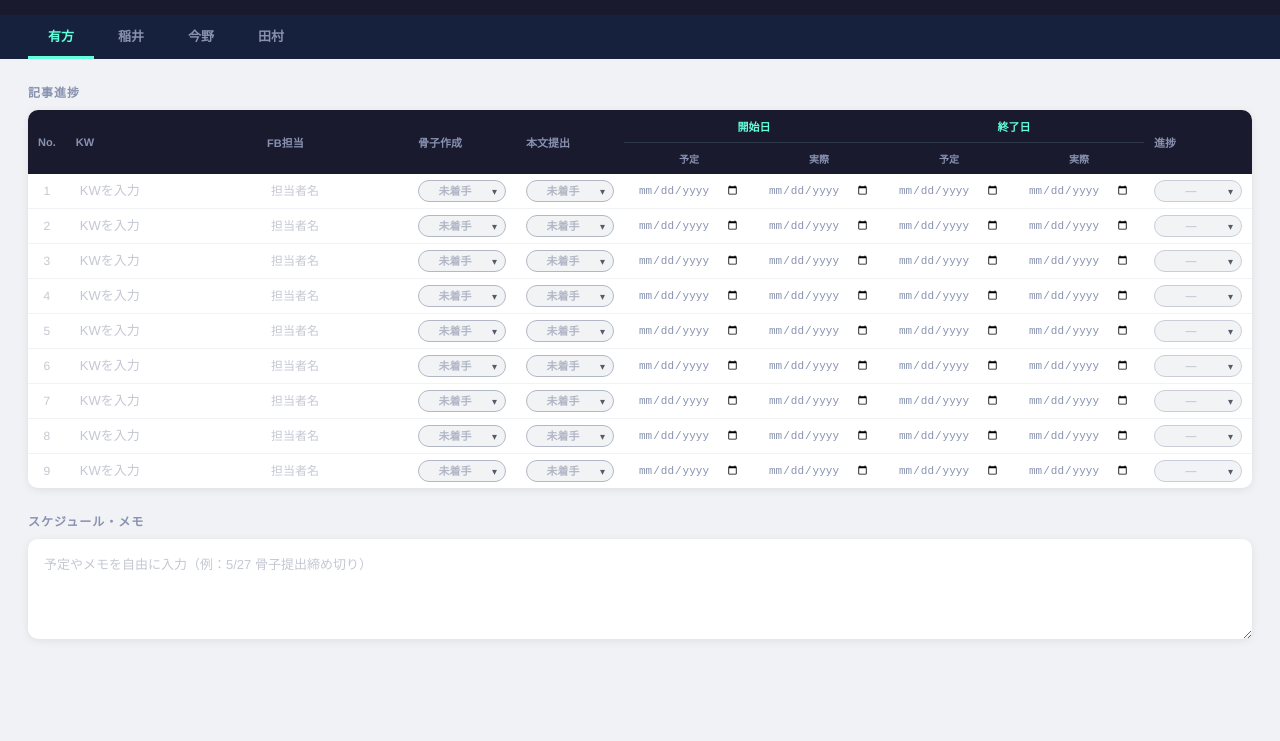
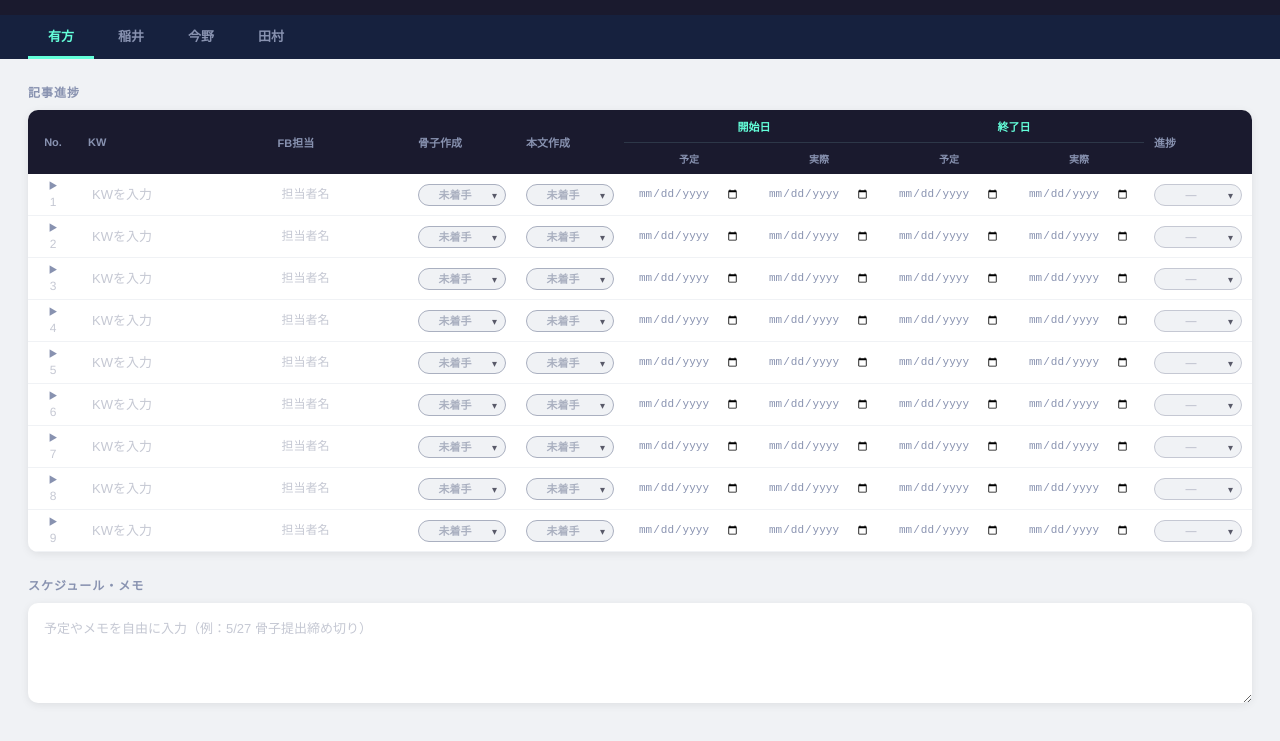
Before and after one commit to plus-moriba/kensyu, a plain HTML site: page index.html in a window 1280 px wide. Shown: the part 47-788 px from the top of the page. Drawn offline with Linux system fonts and the light colour scheme.

Commit message:
骨子作成・本文作成の折りたたみ詳細ステップ追加

```diff
--- a/index.html
+++ b/index.html
@@ -53,11 +53,8 @@
     }
     .sec-heading:first-child { margin-top: 0; }
 
-    .table-wrap {
-      overflow-x: auto;
-      border-radius: 10px;
-      box-shadow: 0 2px 8px rgba(0,0,0,0.08);
-    }
+    /* テーブル */
+    .table-wrap { overflow-x: auto; border-radius: 10px; box-shadow: 0 2px 8px rgba(0,0,0,0.08); }
     table { width: 100%; border-collapse: collapse; background: #fff; }
     thead { background: #1a1a2e; }
     th {
@@ -68,29 +65,42 @@
       color: #8892b0;
       white-space: nowrap;
     }
-    th.group-header {
-      text-align: center;
-      color: #64ffda;
-      border-bottom: 1px solid #2d3748;
-      font-size: 11px;
-    }
-    th.sub-header {
-      text-align: center;
-      color: #8892b0;
-      font-size: 10px;
-      font-weight: 600;
-    }
+    th.group-header { text-align: center; color: #64ffda; border-bottom: 1px solid #2d3748; }
+    th.sub-header { text-align: center; color: #8892b0; font-size: 10px; font-weight: 600; }
+    th.col-no { text-align: center; }
     td {
       padding: 6px 10px;
       border-bottom: 1px solid #f0f2f5;
       vertical-align: middle;
     }
-    tr:last-child td { border-bottom: none; }
-    tbody tr:hover td { background: #fafbfc; }
+    tbody tr:last-child td { border-bottom: none; }
+    tbody tr.main-row:hover td { background: #fafbfc; }
 
-    td.col-no { color: #c5c8d3; font-size: 12px; text-align: center; width: 36px; }
-    th.col-no { text-align: center; }
+    td.col-no {
+      color: #c5c8d3;
+      font-size: 12px;
+      text-align: center;
+      width: 50px;
+    }
 
+    /* 展開トグルボタン */
+    .toggle-btn {
+      display: block;
+      margin: 0 auto 2px;
+      background: none;
+      border: none;
+      cursor: pointer;
+      font-size: 9px;
+      color: #8892b0;
+      padding: 2px 5px;
+      border-radius: 3px;
+      transition: color 0.15s, background 0.15s;
+      line-height: 1;
+    }
+    .toggle-btn:hover { color: #64ffda; background: #1a1a2e; }
+    .toggle-btn.open { color: #64ffda; }
+
+    /* 入力系 */
     .kw-input {
       width: 100%;
       min-width: 160px;
@@ -107,6 +117,21 @@
     .kw-input:focus { border-bottom-color: #64ffda; background: #f8f9fa; }
     .kw-input::placeholder { color: #c5c8d3; font-weight: 400; }
 
+    .fb-input {
+      width: 100%;
+      min-width: 90px;
+      border: none;
+      background: transparent;
+      font-size: 12px;
+      color: #555;
+      outline: none;
+      padding: 2px 4px;
+      border-bottom: 1px solid transparent;
+      transition: border-color 0.15s;
+    }
+    .fb-input:focus { border-bottom-color: #64ffda; background: #f8f9fa; }
+    .fb-input::placeholder { color: #c5c8d3; }
+
     .date-input {
       border: none;
       background: transparent;
@@ -121,10 +146,8 @@
     }
     .date-input:focus { border-bottom-color: #64ffda; color: #1a1a2e; }
 
-    .select-wrap {
-      position: relative;
-      display: inline-block;
-    }
+    /* セレクト */
+    .select-wrap { position: relative; display: inline-block; }
     .select-wrap::after {
       content: '▾';
       position: absolute;
@@ -133,7 +156,6 @@
       transform: translateY(-50%);
       pointer-events: none;
       font-size: 10px;
-      color: inherit;
       opacity: 0.7;
     }
     .status-select {
@@ -148,26 +170,64 @@
       -webkit-appearance: none;
       text-align: center;
       min-width: 88px;
-      opacity: 0.9;
     }
-    .status-select:hover { opacity: 1; }
+    .status-select:hover { opacity: 0.9; }
     .status-select:focus { outline: 2px solid #64ffda; outline-offset: 2px; }
 
-    .fb-input {
-      width: 100%;
-      min-width: 100px;
-      border: none;
-      background: transparent;
+    /* 展開行 */
+    .detail-row { background: #f4f6fa; }
+    .detail-row > td { padding: 14px 20px 16px; }
+
+    .detail-inner { display: flex; gap: 28px; flex-wrap: wrap; }
+    .steps-section { flex: 1; min-width: 300px; }
+
+    .steps-title {
+      font-size: 11px;
+      font-weight: 700;
+      color: #fff;
+      background: #1a1a2e;
+      padding: 4px 12px;
+      border-radius: 4px;
+      margin-bottom: 10px;
+      display: inline-block;
+    }
+
+    .step-row {
+      display: flex;
+      align-items: center;
+      gap: 10px;
+      padding: 7px 4px;
+      border-bottom: 1px solid #e8ebf0;
+    }
+    .step-row:last-child { border-bottom: none; }
+
+    .step-label {
+      flex: 1;
       font-size: 12px;
+      color: #1a1a2e;
+      min-width: 160px;
+    }
+    .step-est {
+      font-size: 10px;
+      color: #8892b0;
+      margin-left: 5px;
+    }
+
+    .time-input {
+      border: 1px solid #dde1ea;
+      border-radius: 6px;
+      padding: 4px 8px;
+      font-size: 11px;
       color: #555;
       outline: none;
-      padding: 2px 4px;
-      border-bottom: 1px solid transparent;
+      width: 140px;
       transition: border-color 0.15s;
+      background: #fff;
     }
-    .fb-input:focus { border-bottom-color: #64ffda; background: #f8f9fa; }
-    .fb-input::placeholder { color: #c5c8d3; }
+    .time-input:focus { border-color: #64ffda; }
+    .time-input::placeholder { color: #c5c8d3; }
 
+    /* メモ */
     .memo-textarea {
       width: 100%;
       min-height: 100px;
@@ -200,8 +260,22 @@
 <script>
 const PERSONS = ['有方', '稲井', '今野', '田村'];
 const ARTICLE_COUNT = 9;
-const STATUS_OPTS = ['未着手', '作業中…', 'FB中', '完了'];
+const STATUS_OPTS  = ['未着手', '作業中…', 'FB中', '完了'];
+const STEP_OPTS    = ['未着手', '作業中…', '完了'];
 const PROGRESS_OPTS = ['—', 'オンスケ', '遅延', '前倒し'];
+
+const KOTSUSHI_STEPS = [
+  { label: '①用語と市場理解',      estimate: '1時間' },
+  { label: '②ターゲット・意図の仮説', estimate: '1時間' },
+  { label: '③KW調査・ライバル分析', estimate: '2時間' },
+  { label: '④ゴール決定',          estimate: '15分'  },
+  { label: '⑤ロジック組み立て',     estimate: '1時間' },
+  { label: '⑥骨子作成',            estimate: '2時間' },
+];
+
+const HONBUN_STEPS = [
+  { label: 'ライティング＆修正', estimate: '3時間' },
+];
 
 const STATUS_STYLE = {
   '未着手':  { bg: '#f0f2f5', color: '#aab0c0' },
@@ -214,8 +288,21 @@ const STATUS_STYLE = {
   '—':     { bg: '#f0f2f5', color: '#c5c8d3' },
 };
 
+const TOTAL_COLS = 10;
+
+function defaultStep() { return { status: '未着手', time: '' }; }
+
 function defaultArticle() {
-  return { kw: '', fbTanto: '', kotsushi: '未着手', honbun: '未着手', startPlan: '', startActual: '', endPlan: '', endActual: '', progress: '—' };
+  return {
+    kw: '', fbTanto: '',
+    kotsushi: '未着手',
+    kotsushiSteps: KOTSUSHI_STEPS.map(() => defaultStep()),
+    honbun: '未着手',
+    honbunSteps: HONBUN_STEPS.map(() => defaultStep()),
+    startPlan: '', startActual: '',
+    endPlan: '',   endActual: '',
+    progress: '—'
+  };
 }
 
 function defaultData() {
@@ -231,22 +318,31 @@ function loadData() {
     const saved = localStorage.getItem('wbs_data');
     if (saved) {
       const parsed = JSON.parse(saved);
-      // 既存データに新フィールドがない場合のマイグレーション
-      return parsed.map(person => ({
-        ...person,
-        articles: person.articles.map(art => ({ ...defaultArticle(), ...art }))
+      const def = defaultData();
+      return parsed.map((person, pi) => ({
+        ...def[pi], ...person,
+        articles: person.articles.map(art => {
+          const da = defaultArticle();
+          return {
+            ...da, ...art,
+            kotsushiSteps: KOTSUSHI_STEPS.map((_, i) =>
+              ({ ...defaultStep(), ...((art.kotsushiSteps || [])[i] || {}) })),
+            honbunSteps: HONBUN_STEPS.map((_, i) =>
+              ({ ...defaultStep(), ...((art.honbunSteps || [])[i] || {}) })),
+          };
+        })
       }));
     }
   } catch(e) {}
   return defaultData();
 }
 
-function saveData() {
-  localStorage.setItem('wbs_data', JSON.stringify(data));
-}
+function saveData() { localStorage.setItem('wbs_data', JSON.stringify(data)); }
 
 let data = loadData();
 let currentPanel = 0;
+
+// ---- ヘルパー ----
 
 function applySelectStyle(sel) {
   const s = STATUS_STYLE[sel.value] || STATUS_STYLE['—'];
@@ -261,36 +357,22 @@ function makeSelect(opts, value, onChange) {
   sel.className = 'status-select';
   opts.forEach(o => {
     const opt = document.createElement('option');
-    opt.value = o;
-    opt.textContent = o;
+    opt.value = o; opt.textContent = o;
     if (o === value) opt.selected = true;
     sel.appendChild(opt);
   });
   applySelectStyle(sel);
-  sel.addEventListener('change', () => {
-    applySelectStyle(sel);
-    onChange(sel.value);
-  });
+  sel.addEventListener('change', () => { applySelectStyle(sel); onChange(sel.value); });
   wrap.appendChild(sel);
   return wrap;
 }
 
-function makeFbInput(value, onChange) {
+function makeInput(cls, value, placeholder, onChange) {
   const inp = document.createElement('input');
   inp.type = 'text';
-  inp.className = 'fb-input';
+  inp.className = cls;
   inp.value = value;
-  inp.placeholder = '担当者名';
-  inp.addEventListener('input', () => onChange(inp.value));
-  return inp;
-}
-
-function makeKwInput(value, onChange) {
-  const inp = document.createElement('input');
-  inp.type = 'text';
-  inp.className = 'kw-input';
-  inp.value = value;
-  inp.placeholder = 'KWを入力';
+  inp.placeholder = placeholder;
   inp.addEventListener('input', () => onChange(inp.value));
   return inp;
 }
@@ -304,11 +386,90 @@ function makeDateInput(value, onChange) {
   return inp;
 }
 
-function td(child) {
+function tdWrap(child) {
   const el = document.createElement('td');
   if (child) el.appendChild(child);
   return el;
 }
+
+// ---- 詳細行（折りたたみ内容）----
+
+function makeDetailRow(personIdx, ai) {
+  const art = data[personIdx].articles[ai];
+  const tr = document.createElement('tr');
+  tr.className = 'detail-row';
+  tr.style.display = 'none';
+
+  const tdInner = document.createElement('td');
+  tdInner.colSpan = TOTAL_COLS;
+
+  const inner = document.createElement('div');
+  inner.className = 'detail-inner';
+
+  // 骨子作成 セクション
+  const kSection = document.createElement('div');
+  kSection.className = 'steps-section';
+  const kTitle = document.createElement('div');
+  kTitle.className = 'steps-title';
+  kTitle.textContent = '骨子作成の内訳';
+  kSection.appendChild(kTitle);
+
+  KOTSUSHI_STEPS.forEach((step, si) => {
+    const row = document.createElement('div');
+    row.className = 'step-row';
+
+    const lbl = document.createElement('span');
+    lbl.className = 'step-label';
+    lbl.innerHTML = `${step.label}<span class="step-est">（目安：${step.estimate}）</span>`;
+    row.appendChild(lbl);
+
+    row.appendChild(makeSelect(STEP_OPTS, art.kotsushiSteps[si].status, v => {
+      data[personIdx].articles[ai].kotsushiSteps[si].status = v; saveData();
+    }));
+
+    row.appendChild(makeInput('time-input', art.kotsushiSteps[si].time, '例）11:00~13:00', v => {
+      data[personIdx].articles[ai].kotsushiSteps[si].time = v; saveData();
+    }));
+
+    kSection.appendChild(row);
+  });
+  inner.appendChild(kSection);
+
+  // 本文作成 セクション
+  const hSection = document.createElement('div');
+  hSection.className = 'steps-section';
+  const hTitle = document.createElement('div');
+  hTitle.className = 'steps-title';
+  hTitle.textContent = '本文作成の内訳';
+  hSection.appendChild(hTitle);
+
+  HONBUN_STEPS.forEach((step, si) => {
+    const row = document.createElement('div');
+    row.className = 'step-row';
+
+    const lbl = document.createElement('span');
+    lbl.className = 'step-label';
+    lbl.innerHTML = `${step.label}<span class="step-est">（目安：${step.estimate}）</span>`;
+    row.appendChild(lbl);
+
+    row.appendChild(makeSelect(STEP_OPTS, art.honbunSteps[si].status, v => {
+      data[personIdx].articles[ai].honbunSteps[si].status = v; saveData();
+    }));
+
+    row.appendChild(makeInput('time-input', art.honbunSteps[si].time, '例）11:00~13:00', v => {
+      data[personIdx].articles[ai].honbunSteps[si].time = v; saveData();
+    }));
+
+    hSection.appendChild(row);
+  });
+  inner.appendChild(hSection);
+
+  tdInner.appendChild(inner);
+  tr.appendChild(tdInner);
+  return tr;
+}
+
+// ---- パネル描画 ----
 
 function renderPanel(personIdx) {
   const person = data[personIdx];
@@ -316,7 +477,6 @@ function renderPanel(personIdx) {
   panel.className = 'person-panel' + (personIdx === currentPanel ? ' active' : '');
   panel.id = `panel-${personIdx}`;
 
-  // ---- 記事進捗テーブル ----
   const heading1 = document.createElement('div');
   heading1.className = 'sec-heading';
   heading1.textContent = '記事進捗';
@@ -328,14 +488,13 @@ function renderPanel(personIdx) {
 
   // ヘッダー 2行
   const thead = document.createElement('thead');
-
   const tr1 = document.createElement('tr');
   [
-    { text: 'No.',     rowspan: 2, cls: 'col-no' },
-    { text: 'KW',      rowspan: 2 },
-    { text: 'FB担当',  rowspan: 2 },
+    { text: 'No.',    rowspan: 2, cls: 'col-no' },
+    { text: 'KW',     rowspan: 2 },
+    { text: 'FB担当', rowspan: 2 },
     { text: '骨子作成', rowspan: 2 },
-    { text: '本文提出', rowspan: 2 },
+    { text: '本文作成', rowspan: 2 },
     { text: '開始日',  colspan: 2, cls: 'group-header' },
     { text: '終了日',  colspan: 2, cls: 'group-header' },
     { text: '進捗',   rowspan: 2 },
@@ -360,58 +519,76 @@ function renderPanel(personIdx) {
   table.appendChild(thead);
 
   const tbody = document.createElement('tbody');
+
   person.articles.forEach((art, ai) => {
+    // 詳細行（先に作る）
+    const detailRow = makeDetailRow(personIdx, ai);
+
+    // メイン行
     const tr = document.createElement('tr');
+    tr.className = 'main-row';
 
+    // No. ＋ トグルボタン
     const tdNo = document.createElement('td');
     tdNo.className = 'col-no';
-    tdNo.textContent = ai + 1;
+    const toggleBtn = document.createElement('button');
+    toggleBtn.className = 'toggle-btn';
+    toggleBtn.textContent = '▶';
+    toggleBtn.title = '詳細を展開';
+    toggleBtn.addEventListener('click', () => {
+      const isOpen = detailRow.style.display !== 'none';
+      detailRow.style.display = isOpen ? 'none' : 'table-row';
+      toggleBtn.textContent = isOpen ? '▶' : '▼';
+      toggleBtn.classList.toggle('open', !isOpen);
+    });
+    tdNo.appendChild(toggleBtn);
+    const numSpan = document.createElement('span');
+    numSpan.textContent = ai + 1;
+    tdNo.appendChild(numSpan);
     tr.appendChild(tdNo);
 
-    tr.appendChild(td(makeKwInput(art.kw, v => {
+    tr.appendChild(tdWrap(makeInput('kw-input', art.kw, 'KWを入力', v => {
       data[personIdx].articles[ai].kw = v; saveData();
     })));
 
-    tr.appendChild(td(makeFbInput(art.fbTanto, v => {
+    tr.appendChild(tdWrap(makeInput('fb-input', art.fbTanto, '担当者名', v => {
       data[personIdx].articles[ai].fbTanto = v; saveData();
     })));
 
-    tr.appendChild(td(makeSelect(STATUS_OPTS, art.kotsushi, v => {
+    tr.appendChild(tdWrap(makeSelect(STATUS_OPTS, art.kotsushi, v => {
       data[personIdx].articles[ai].kotsushi = v; saveData();
     })));
 
-    tr.appendChild(td(makeSelect(STATUS_OPTS, art.honbun, v => {
+    tr.appendChild(tdWrap(makeSelect(STATUS_OPTS, art.honbun, v => {
       data[personIdx].articles[ai].honbun = v; saveData();
     })));
 
-    tr.appendChild(td(makeDateInput(art.startPlan, v => {
+    tr.appendChild(tdWrap(makeDateInput(art.startPlan, v => {
       data[personIdx].articles[ai].startPlan = v; saveData();
     })));
-
-    tr.appendChild(td(makeDateInput(art.startActual, v => {
+    tr.appendChild(tdWrap(makeDateInput(art.startActual, v => {
       data[personIdx].articles[ai].startActual = v; saveData();
     })));
-
-    tr.appendChild(td(makeDateInput(art.endPlan, v => {
+    tr.appendChild(tdWrap(makeDateInput(art.endPlan, v => {
       data[personIdx].articles[ai].endPlan = v; saveData();
     })));
-
-    tr.appendChild(td(makeDateInput(art.endActual, v => {
+    tr.appendChild(tdWrap(makeDateInput(art.endActual, v => {
       data[personIdx].articles[ai].endActual = v; saveData();
     })));
 
-    tr.appendChild(td(makeSelect(PROGRESS_OPTS, art.progress, v => {
+    tr.appendChild(tdWrap(makeSelect(PROGRESS_OPTS, art.progress, v => {
       data[personIdx].articles[ai].progress = v; saveData();
     })));
 
     tbody.appendChild(tr);
+    tbody.appendChild(detailRow);
   });
 
   table.appendChild(tbody);
   wrap.appendChild(table);
   panel.appendChild(wrap);
 
-  // ---- メモ ----
+  // メモ
   const heading2 = document.createElement('div');
   heading2.className = 'sec-heading';
   heading2.textContent = 'スケジュール・メモ';
@@ -421,9 +598,7 @@ function renderPanel(personIdx) {
   memo.className = 'memo-textarea';
   memo.placeholder = '予定やメモを自由に入力（例：5/27 骨子提出締め切り）';
   memo.value = person.memo;
-  memo.addEventListener('input', () => {
-    data[personIdx].memo = memo.value; saveData();
-  });
+  memo.addEventListener('input', () => { data[personIdx].memo = memo.value; saveData(); });
   panel.appendChild(memo);
 
   return panel;
```
